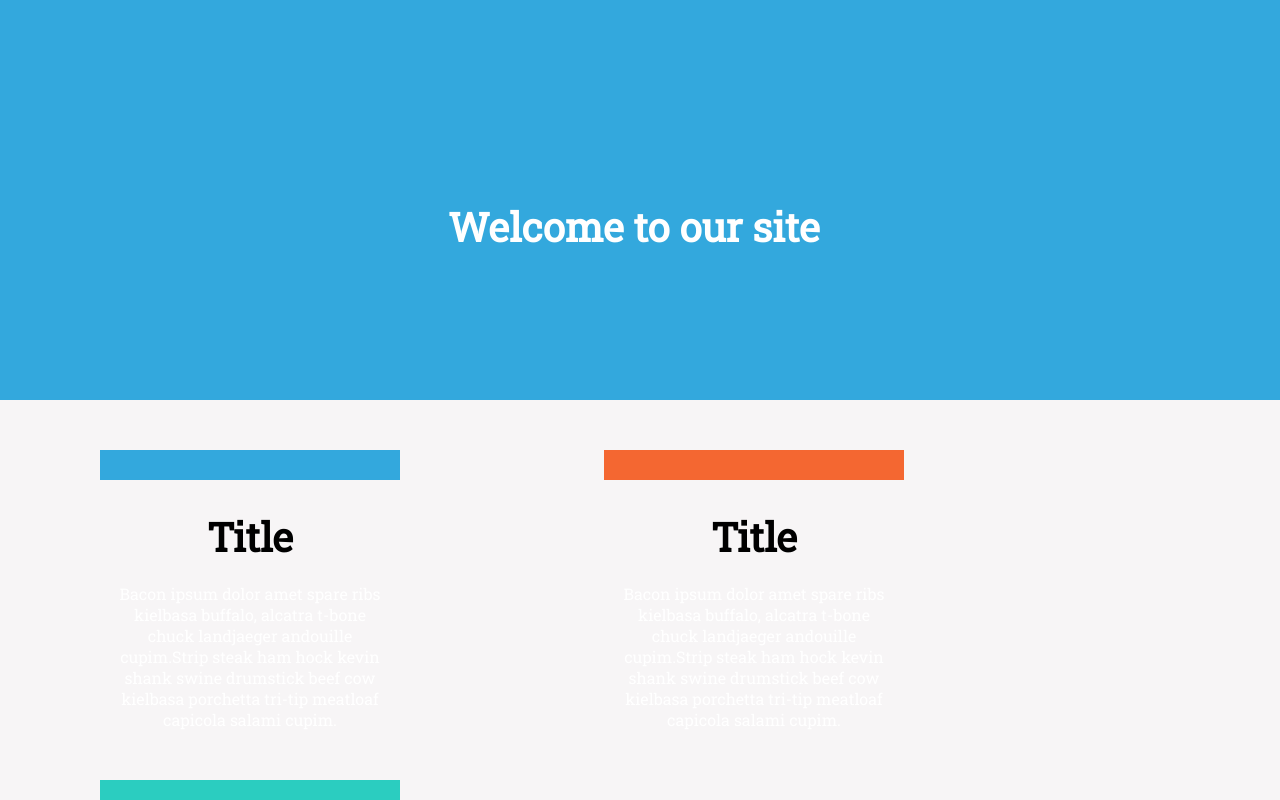
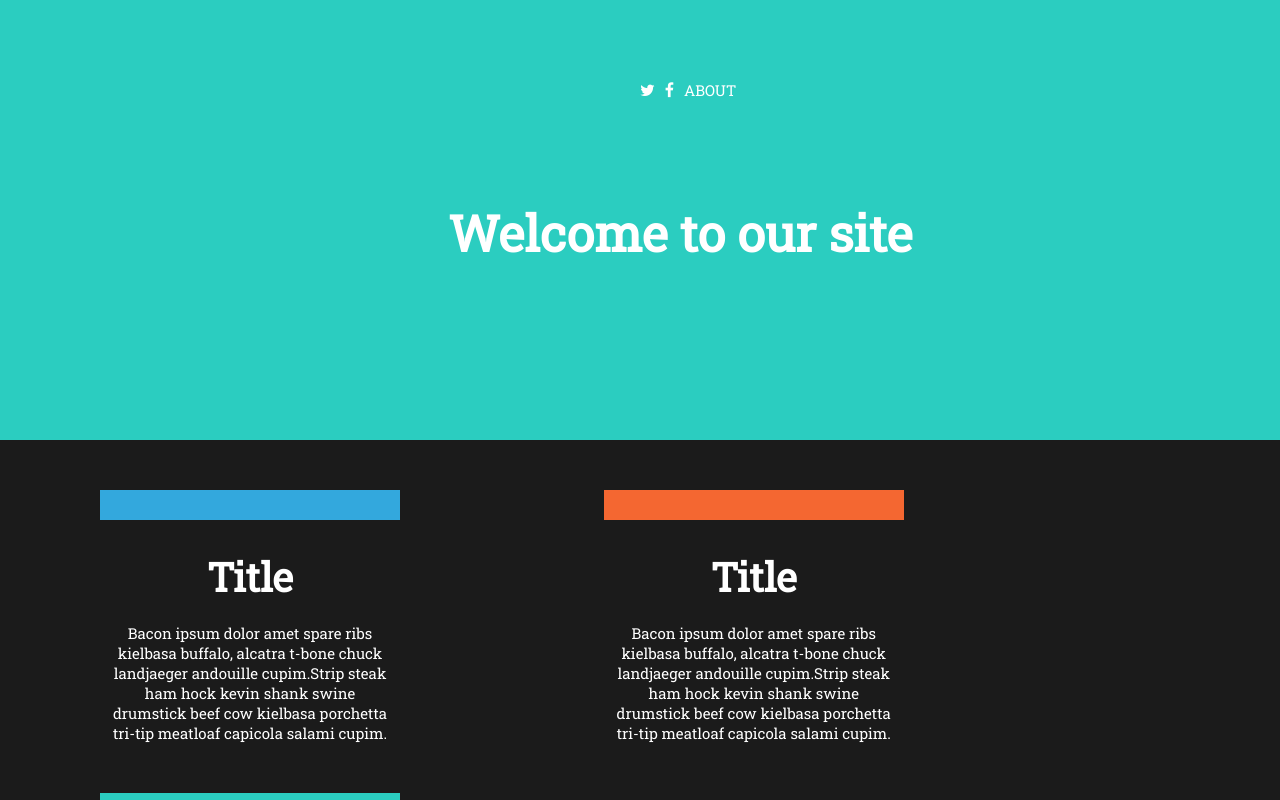
Before and after one commit to Lbpicon/LCA_web101_Lauren_Picon, a plain HTML site: page myPortfolio/src/bacon-ipsum.html in a window 1280 px wide. Shown: the top 800 px of the page. Drawn offline with Linux system fonts and the light colour scheme.

Commit message:
commit dat shit

```diff
--- a/myPortfolio/src/bacon-ipsum.html
+++ b/myPortfolio/src/bacon-ipsum.html
@@ -4,17 +4,30 @@
     <meta charset="UTF-8">
     <meta name="viewport" content="width=device-width, initial-scale=1.0">
     <meta http-equiv="X-UA-Compatible" content="ie=edge">
+    <link rel="stylesheet"  href="../styles/animate.css"> <!--For Animation, add this href to CSS page-->
     <link rel="stylesheet"  href="../styles/bacon-ipsum.css">
+    <link rel="stylesheet" href="https://cdnjs.cloudflare.com/ajax/libs/font-awesome/4.7.0/css/font-awesome.min.css">
+    <link rel="stylesheet" href="https://cdnjs.cloudflare.com/ajax/libs/font-awesome/4.7.0/css/font-awesome.min.css">
     <link rel="icon" href="https://img.icons8.com/color/26/000000/bacon.png" type="image/png">
     <link href="https://fonts.googleapis.com/css?family=Roboto+Slab" rel="stylesheet">
+
     <title>Bacon Ipsum</title>
 </head>
 <body>
+    <header>
+        <div class="icons">
+            <!--HOW I LINKED THE ICONS-->
+            <a href="http://twitter.com" class="fa fa-twitter" style="text-decoration:none"></i>
+            <a href="http://facebook.com" class="fa fa-facebook" style="text-decoration:none"></i>
+            <a href="about-page.html" style="text-decoration:none">ABOUT</h3>
+
+        </div>
+    </header>
     <div class="green">
-        <h1>Welcome to our site</h1>
+        <h1 class="animated jackInTheBox delay-1s">Welcome to our site</h1> <!--add class tags animated, animation (bounce), delay time-->
     </div>
     <div class="black">
-            <div class="blocks">
+            <div class ="blocks animated fadeInUp delay-2s">
             <div class ="blue block">
                     <div class="text"><h2>Title</h2><p>Bacon ipsum dolor amet spare ribs kielbasa buffalo, alcatra t-bone chuck landjaeger andouille cupim.Strip steak ham hock kevin shank swine drumstick beef cow kielbasa porchetta tri-tip meatloaf capicola salami cupim.</p></div>
             </div>
--- a/myPortfolio/styles/bacon-ipsum.css
+++ b/myPortfolio/styles/bacon-ipsum.css
@@ -1,14 +1,37 @@
-* {
+*{
     margin: 0;
     padding: 0;
     box-sizing: border-box;
+}
+
+
+.icons {
+    background-color: #2BCDC0;
+    left: 50%;
+}
+
+
+a {
+    font-family: 'Roboto Slab', serif;
+    padding-right: 10px;
+    color: white;
+    font-size: 15px;
+}
+
+header {
+    justify-content: center;
+    position: absolute;
+    display: flex;
+    left: 50%;
+    top: 10%;
+    background-color: #2BCDC0;
 }
 
 .green {
     width: 100%;
     height: 55vh;
     background-color: #2BCDC0;
-}
+    }
 
 h1 {
     color:white;
@@ -85,8 +108,8 @@ footer {
 
 }
 
-/*CSS 4 MOBILE*/
-@media (min-width: 576px) {
+/*CSS 4 MOBILE - must be MAX-WIDTH*/
+@media (max-width: 576px) {
 
     * {
         margin: 0;
@@ -98,34 +121,35 @@ footer {
    .green {
         background-color: #33A8DD;
         height: 50vh;
-        text-align: center;
         padding: 30px;
    }
 
    .black {
     background-color:  #F7F5F6;
-    height: 75vh;
+    height: 100%;
     width: 100%;
-
-   }
+    justify-content: center;
+       }
 
 
    h1 {
-        font-size: 40px;
+        font-size: 25px;
+        left: 30%;
    }
 
    h2 {
     color: black;
     top: 40px;
-    font-size: 40px;
+    text-align: center;
+    font-size: 30px;
     padding-bottom: 20px;
     font-family: 'Roboto Slab', serif;
 }
 
 
-.p {
-
+p {
     color: black;
+    font-size: 15px;
 }
 
 
```
